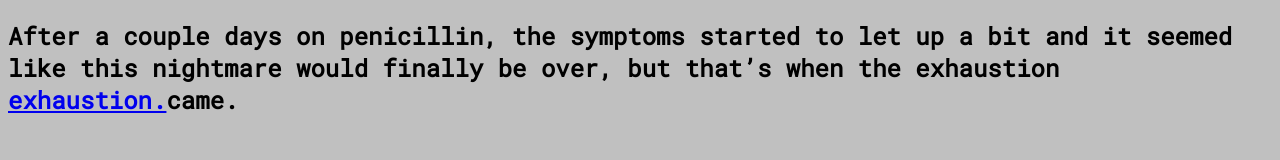
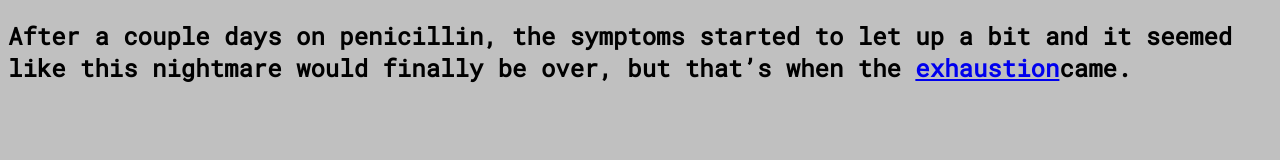
Before and after one commit to straventheraven/happy19th, a plain HTML site: page hurt.html in a window 1280 px wide. Drawn offline with Linux system fonts and the light colour scheme.

Commit message:
Update hurt.html

```diff
--- a/hurt.html
+++ b/hurt.html
@@ -11,5 +11,5 @@ font-family: 'Roboto Mono', monospace;
 </style>
 </head>
 <body>
-<h2>After a couple days on penicillin, the symptoms started to let up a bit and it seemed like this nightmare would finally be over, but that’s when the exhaustion <a href="exhaustion.html">exhaustion.</a>came.</h2>
+<h2>After a couple days on penicillin, the symptoms started to let up a bit and it seemed like this nightmare would finally be over, but that’s when the <a href="exhaustion.html">exhaustion</a>came.</h2>
 </html>
```
